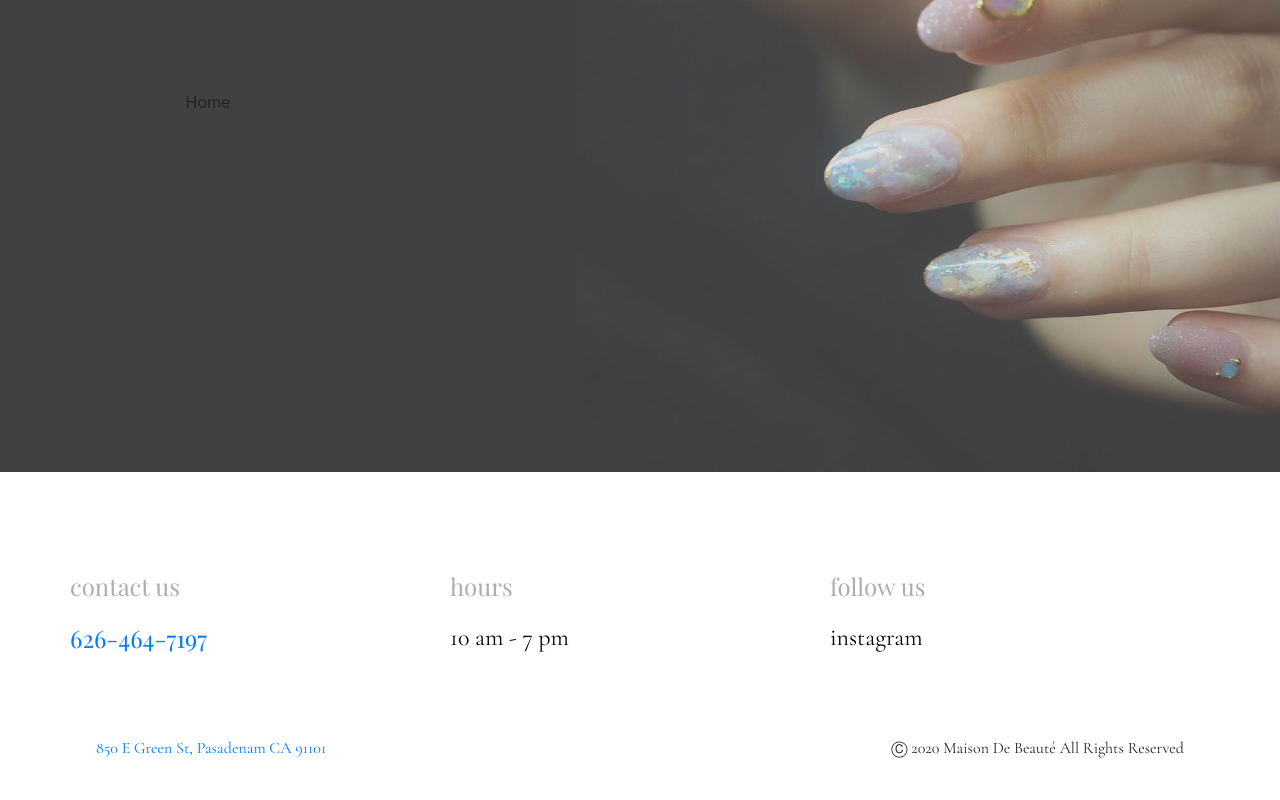
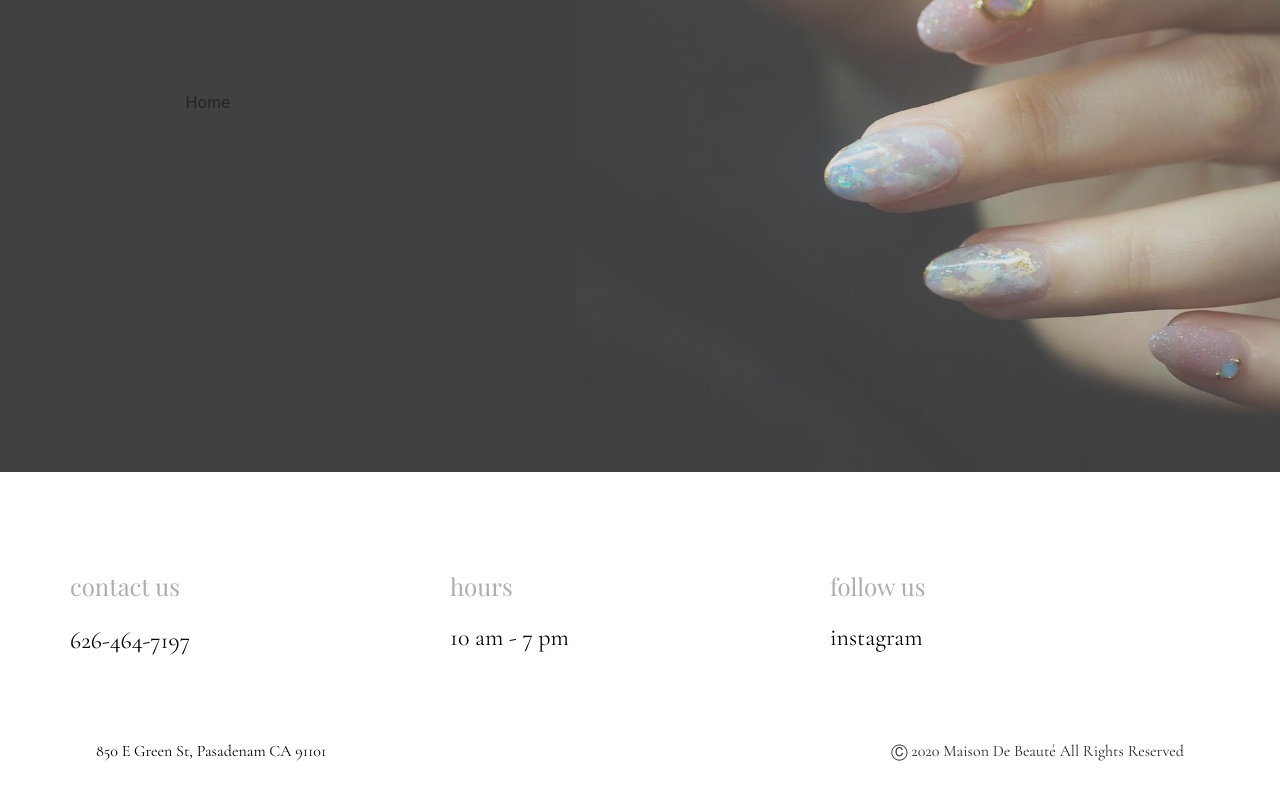
Before and after one commit to GH-KimV/maison-de-beaute, a React (Create React App) app: page / in a window 1280 px wide. Shown: the part 230-1030 px from the top of the page. Built offline with nearby package versions, Linux system fonts and the light colour scheme.

Commit message:
updated footer colors and fonts

```diff
--- a/package.json
+++ b/package.json
@@ -11,7 +11,7 @@
     "react": "^16.13.1",
     "react-dom": "^16.13.1",
     "react-router-dom": "^5.2.0",
-    "react-scripts": "3.4.1"
+    "react-scripts": "^3.4.3"
   },
   "scripts": {
     "start": "react-scripts start",
--- a/src/scss/App.scss
+++ b/src/scss/App.scss
@@ -82,6 +82,10 @@
         left: 0;
         font-family: 'Cormorant Garamond';
         font-size: 1rem;
+
+        a {
+            color: black;
+        }
     }
     .copyright {
         position: absolute;
@@ -99,6 +103,11 @@
         font-family: 'Playfair Display';
         font-size: 1.5rem;
         margin: 1rem 0 1rem 0;
+
+        a {
+            color: black;
+            font-family: 'Cormorant Garamond';
+        }
     }
 
     .op-info {
```
Also changed, not shown: 2 other files (tests, documents, lock files or other folders).
